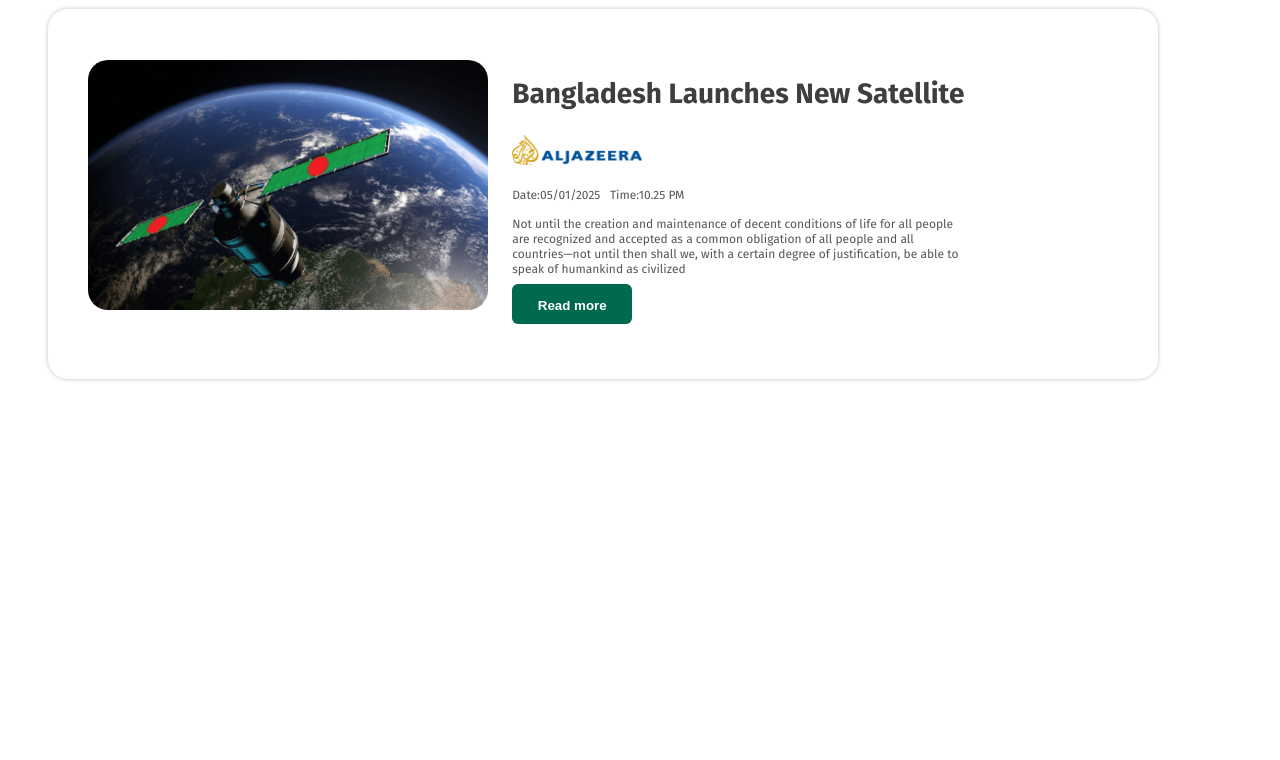
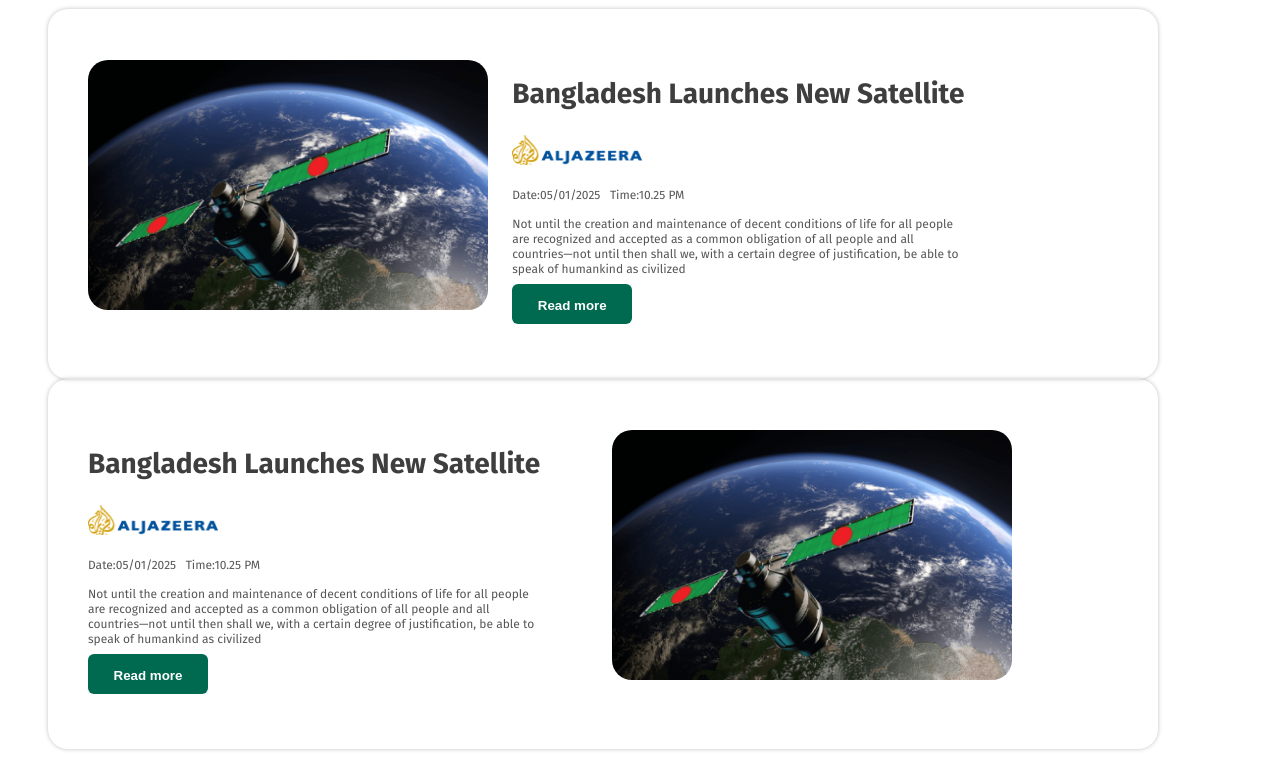
Before and after one commit to maimuna-t-333/Assignment_001, a plain HTML site: page index.html in a window 1280 px wide. Shown: the part 1593-2353 px from the top of the page. Before the commit the page ends 1983 px from the top, so only its background shows below. Drawn offline with Linux system fonts and the light colour scheme.

Commit message:
second news

```diff
--- a/index.html
+++ b/index.html
@@ -88,6 +88,20 @@
             <button class="news-btn">Read more</button>
         </section>
         </section>
+        <section class="news-details">
+        <section class="news-align">
+            <h3 class="news-heading">Bangladesh Launches New Satellite</h3>
+            <p><img class="news-channel-pic" src="B11A1--assignment-1/assets/al-jazeera.png" alt=""></p>
+            <p class="color">Date:05/01/2025  &nbsp; Time:10.25 PM</p>
+            <p class="news-description">Not until the creation and maintenance of decent conditions of life for all people are recognized and accepted as a common obligation of all people and all countries—not until then shall we,
+                with a certain degree of justification, be able to speak of humankind as civilized</p>
+            <button class="news-btn">Read more</button>
+        </section>
+        <section class="news-align">
+            <img class="news-pic" src="B11A1--assignment-1/assets/satelite.png" alt="">
+        </section>
+    </section>
+
 
     </main>
     <footer>
--- a/styles/styles.css
+++ b/styles/styles.css
@@ -279,6 +279,7 @@
     border-radius: 20px;
     width: 1050px;
 
-
-
 }
+.news-details{
+    display: block;
+}
```
